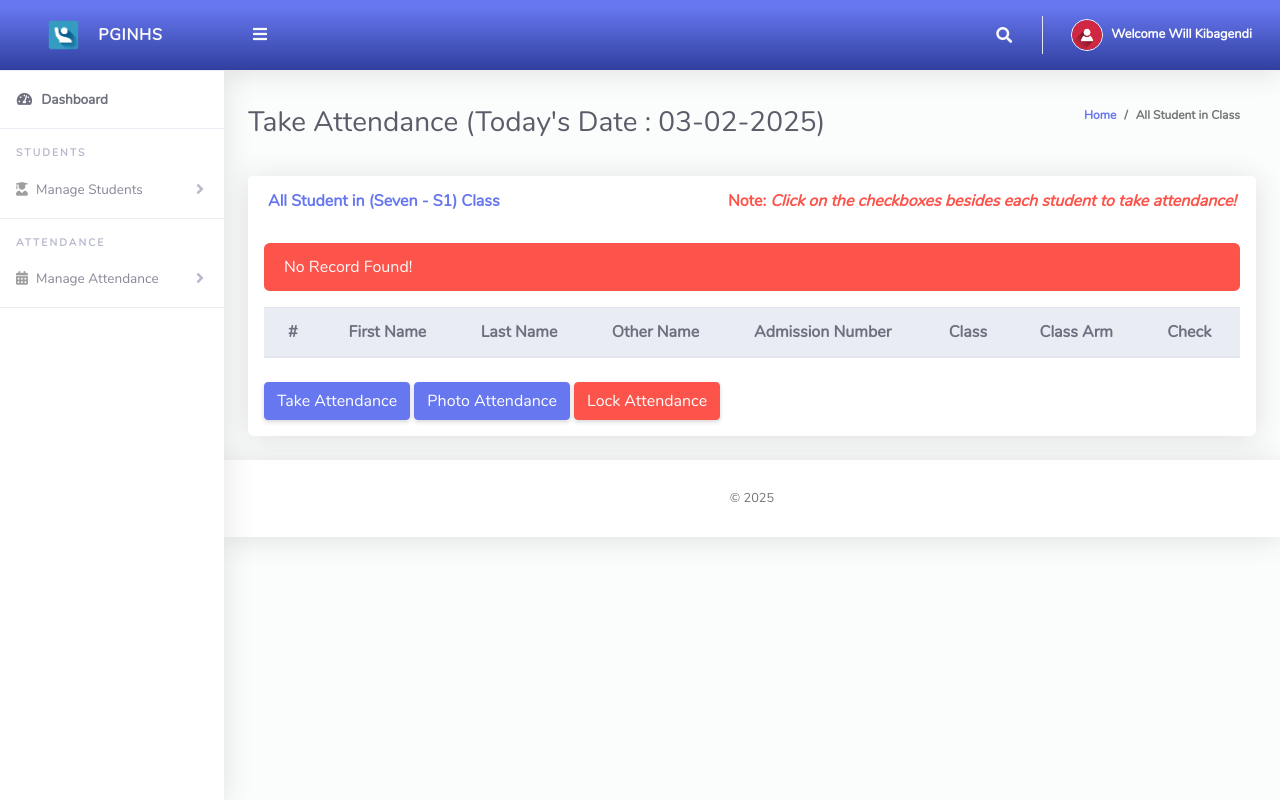
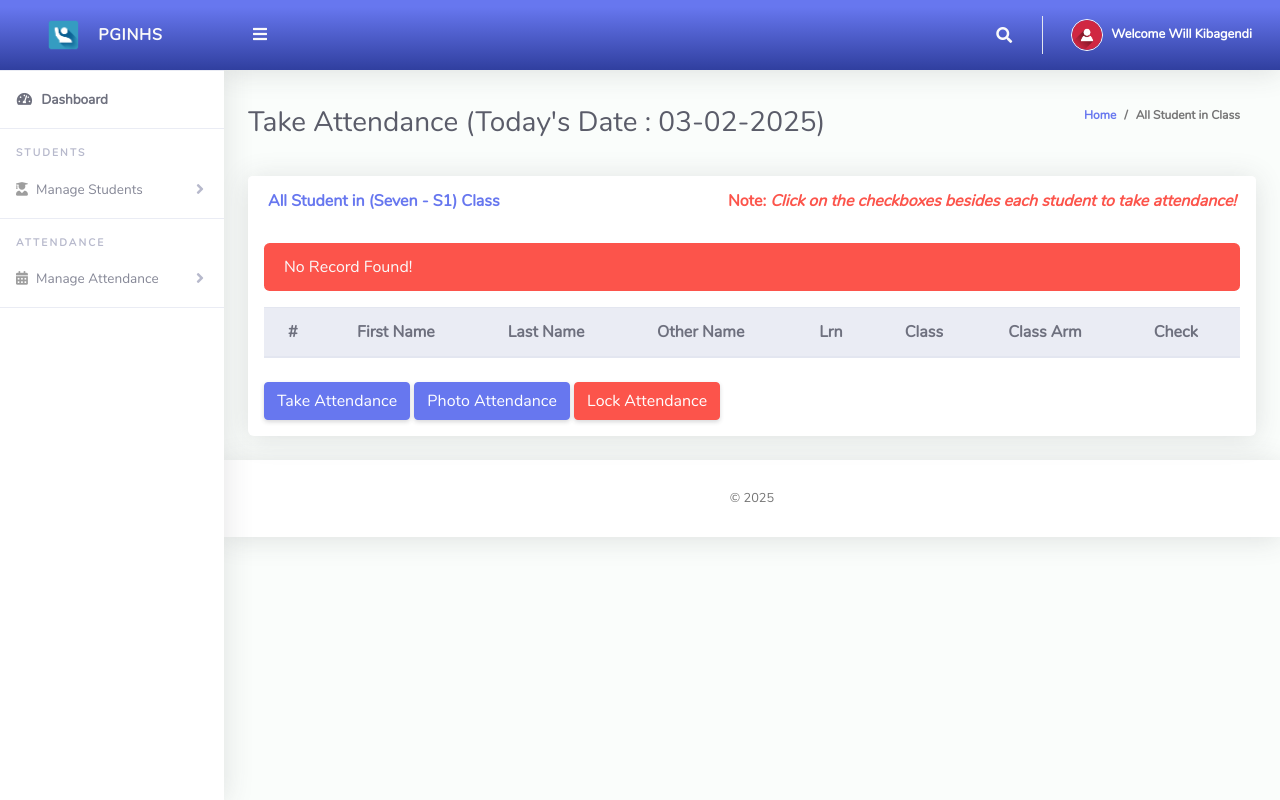
Before and after one commit to heji19/heji1, a PHP site: page /detect-face/ClassTeacher/takeAttendance.php in a window 1280 px wide. Run offline with PHP 8.4, Linux system fonts and the light colour scheme; the visitor is signed in with stand-in values (Sample User, id 1); data comes from the database, SQL or seed files in the repository; lists and menus that the app fills with data are empty.

Commit message:
fix lrn and attendance

```diff
--- a/ClassTeacher/downloadRecord.php
+++ b/ClassTeacher/downloadRecord.php
@@ -46,7 +46,7 @@ echo '
 <td>'.$firstName= $row['firstName'].'</td>
 <td>'.$lastName= $row['lastName'].'</td>
 <td>'.$otherName= $row['otherName'].'</td>
-<td>'.$admissionNumber= $row['Lrn'].'</td>
+<td>'.$Lrn= $row['Lrn'].'</td>
 <td>'.$className= $row['className'].'</td>
 <td>'.$classArmName=$row['classArmName'].'</td>
 <td>'.$status=$status.'</td>
--- a/ClassTeacher/recordAttendance.php
+++ b/ClassTeacher/recordAttendance.php
@@ -3,15 +3,15 @@ include '../Includes/dbcon.php';
 include '../Includes/session.php';
 
 if ($_SERVER["REQUEST_METHOD"] === "POST") {
-    $admissionNumber = $_POST['admissionNumber'];
+    $Lrn = $_POST['Lrn'];
     $dateTimeTaken = $_POST['dateTimeTaken'];
     $status = $_POST['status'];
 
     $classId = $_SESSION['classId'];
     $classArmId = $_SESSION['classArmId'];
 
-    $sql = "INSERT INTO tblattendance (admissionNo, classId, classArmId, dateTimeTaken, status)
-            VALUES ('$admissionNumber', '$classId', '$classArmId', '$dateTimeTaken', '$status')
+    $sql = "INSERT INTO tblattendance (Lrn, classId, classArmId, dateTimeTaken, status)
+            VALUES ('$Lrn', '$classId', '$classArmId', '$dateTimeTaken', '$status')
             ON DUPLICATE KEY UPDATE status='$status'";
 
     if (mysqli_query($conn, $sql)) {
--- a/ClassTeacher/takeAttendance.php
+++ b/ClassTeacher/takeAttendance.php
@@ -17,7 +17,7 @@ include '../Includes/session.php';
     $rs = $conn->query($query);
     $num = $rs->num_rows;
     $rrw = $rs->fetch_assoc();
-
+    $statusMsg = "";
 
     if(isset($_POST['save'])){
 
@@ -41,13 +41,12 @@ include '../Includes/session.php';
                             AND (status = '1' OR status = '3')");
 
       $count = mysqli_num_rows($qurty);
-
       $lateTime = "14:39:00"; // Define the threshold time for being late
 
       foreach ($check as $admissionNumber) {
           $status = (strtotime($timeTaken) > strtotime($lateTime)) ? 3 : 1;
 
-          $sql = "INSERT INTO tblattendance (admissionNo, classId, classArmId, dateTimeTaken, status)
+          $sql = "INSERT INTO tblattendance (Lrn, classId, classArmId, dateTimeTaken, status)
                   VALUES ('$admissionNumber', '$_SESSION[classId]', '$_SESSION[classArmId]', '$dateTimeTaken', '$status')
                   ON DUPLICATE KEY UPDATE status='$status'";
 
@@ -57,8 +56,7 @@ include '../Includes/session.php';
               echo "<div class='alert alert-danger' style='margin-right:700px;'>Error: " . mysqli_error($conn) . "</div>";
           }
       }
-
-      // echo "<div class='alert alert-success' style='margin-right:700px;'>Attendance Taken Successfully!</div>";
+      $statusMsg = "<div class='alert alert-success'  style='margin-right:700px;'>Attendance Taken Successfully!</div>";
 
   }
 
@@ -74,11 +72,11 @@ include '../Includes/session.php';
         die("Database connection error: " . mysqli_connect_error());
     }
 
-    $query = "SELECT admissionNumber FROM tblstudents
+    $query = "SELECT Lrn FROM tblstudents
               WHERE classId = '$classId'
               AND classArmId = '$classArmId'
-              AND admissionNumber NOT IN (
-                  SELECT admissionNo FROM tblattendance
+              AND Lrn NOT IN (
+                  SELECT Lrn FROM tblattendance
                   WHERE classId = '$classId'
                   AND classArmId = '$classArmId'
                   AND DATE(dateTimeTaken) = '$onlyDate'
@@ -91,10 +89,10 @@ include '../Includes/session.php';
         die("<div class='alert alert-danger'>Error fetching students: " . mysqli_error($conn) . "</div>");
     }
     while ($row = mysqli_fetch_assoc($result)) {
-        $admissionNumber = $row['admissionNumber'];
+        $Lrn = $row['Lrn'];
 
-        $sql = "INSERT INTO tblattendance (admissionNo, classId, classArmId, dateTimeTaken, status)
-                VALUES ('$admissionNumber', '$classId', '$classArmId', '$dateTaken', '2')";
+        $sql = "INSERT INTO tblattendance (Lrn, classId, classArmId, dateTimeTaken, status)
+                VALUES ('$Lrn', '$classId', '$classArmId', '$dateTaken', '2')";
 
         $insertQuery = mysqli_query($conn, $sql);
 
@@ -106,32 +104,6 @@ include '../Includes/session.php';
     echo "<div class='alert alert-success'>Absent students recorded successfully!</div>";
 
 }
-
-
-
-//check if the attendance has not been taken i.e if no record has a status of 1
-  $dateTaken = date("Y-m-d h:i A"); // Format: 2025-03-02 08:00 AM
-  $qurty=mysqli_query($conn,"select * from tblattendance  where classId = '$_SESSION[classId]' and classArmId = '$_SESSION[classArmId]' and dateTimeTaken='$dateTaken' and status = '1'");
-  $count = mysqli_num_rows($qurty);
-  $statusMsg = "<div></div>";
-  for($i = 0; $i < $count; $i++)
-  {
-          // $Lrn[$i]; //admission Number
-          if(isset($check[$i])) //the checked checkboxes
-          {
-            $qquery=mysqli_query($conn, "UPDATE tblattendance SET status='1' WHERE admissionNo='$check[$i]'");
-
-
-                if ($qquery) {
-                    $statusMsg = "<div class='alert alert-success'  style='margin-right:700px;'>Attendance Taken Successfully!</div>";
-                }
-                else
-                {
-                    $statusMsg = "<div class='alert alert-danger' style='margin-right:700px;'>An error Occurred!</div>";
-                }
-
-          }
-    }
 
 ?>
 
@@ -202,7 +174,7 @@ include '../Includes/session.php';
     console.log("Response from FastAPI:", response);
 
     if (response.status === "success") {
-        const admissionNumber = response.student_id;
+        const Lrn = response.student_id;
 
         // Get current time
         const now = new Date();
@@ -220,13 +192,13 @@ include '../Includes/session.php';
             headers: {
                 "Content-Type": "application/x-www-form-urlencoded",
             },
-            body: `admissionNumber=${admissionNumber}&dateTimeTaken=${dateTimeTaken}&status=${status}`
+            body: `Lrn=${Lrn}&dateTimeTaken=${dateTimeTaken}&status=${status}`
         })
         .then(response => response.text())
         .then(data => {
             console.log("Server Response:", data);
-            showNotification("Attendance Recorded", `Student ID: ${admissionNumber} - Status: ${status == 1 ? "Present" : "Late"}`, "success");
-            document.getElementById("statusMsg").innerHTML = `<div class='alert alert-success'>Attendance recorded successfully for Student ${admissionNumber}!</div>`;
+            showNotification("Attendance Recorded", `Student ID: ${Lrn} - Status: ${status == 1 ? "Present" : "Late"}`, "success");
+            document.getElementById("statusMsg").innerHTML = `<div class='alert alert-success'>Attendance recorded successfully for Student ${Lrn}!</div>`;
         })
           .catch(error => {
               console.error("Error updating attendance:", error);
@@ -286,9 +258,9 @@ include '../Includes/session.php';
                     dateTaken: "<?php echo date('Y-m-d'); ?>",
                 };
 
-                formData.getAll("check[]").forEach(admissionNumber => {
+                formData.getAll("check[]").forEach(Lrn => {
                     attendanceData.students.push({
-                        admissionNumber: admissionNumber,
+                        Lrn: Lrn,
                         status: 1,
                     });
                 });
@@ -345,7 +317,7 @@ include '../Includes/session.php';
                         <th>First Name</th>
                         <th>Last Name</th>
                         <th>Other Name</th>
-                        <th>Admission Number</th>
+                        <th>Lrn</th>
                         <th>Class</th>
                         <th>Class Arm</th>
                         <th>Check</th>
@@ -356,18 +328,18 @@ include '../Includes/session.php';
 
                   <?php
                       $dateTaken = date("Y-m-d"); // Format: 2025-03-02 (Only Date)
-                      $query = "SELECT tblstudents.Id, tblstudents.admissionNumber, tblclass.className,
+                      $query = "SELECT tblstudents.Id, tblstudents.Lrn, tblclass.className,
                                        tblclass.Id AS classId, tblclassarms.classArmName,
                                        tblclassarms.Id AS classArmId, tblstudents.firstName,
                                        tblstudents.lastName, tblstudents.otherName, tblstudents.dateCreated
                                 FROM tblstudents
                                 INNER JOIN tblclass ON tblclass.Id = tblstudents.classId
                                 INNER JOIN tblclassarms ON tblclassarms.Id = tblstudents.classArmId
-                                LEFT JOIN tblattendance ON tblattendance.admissionNo = tblstudents.admissionNumber
+                                LEFT JOIN tblattendance ON tblattendance.Lrn = tblstudents.Lrn
                                                          AND DATE(tblattendance.dateTimeTaken) = '$dateTaken'
                                 WHERE tblstudents.classId = '$_SESSION[classId]'
                                 AND tblstudents.classArmId = '$_SESSION[classArmId]'
-                                AND tblattendance.admissionNo IS NULL";
+                                AND tblattendance.Lrn IS NULL";
 
                       $rs = $conn->query($query);
                       $num = $rs->num_rows;
@@ -384,12 +356,12 @@ include '../Includes/session.php';
                                 <td>".$rows['firstName']."</td>
                                 <td>".$rows['lastName']."</td>
                                 <td>".$rows['otherName']."</td>
-                                <td>".$rows['admissionNumber']."</td>
+                                <td>".$rows['Lrn']."</td>
                                 <td>".$rows['className']."</td>
                                 <td>".$rows['classArmName']."</td>
-                                <td><input name='check[]' type='checkbox' value=".$rows['admissionNumber']." class='form-control'></td>
+                                <td><input name='check[]' type='checkbox' value=".$rows['Lrn']." class='form-control'></td>
                               </tr>";
-                              echo "<input name='admissionNumber[]' value=".$rows['admissionNumber']." type='hidden' class='form-control'>";
+                              echo "<input name='Lrn[]' value=".$rows['Lrn']." type='hidden' class='form-control'>";
                           }
                       }
                       else
--- a/ClassTeacher/viewAttendance.php
+++ b/ClassTeacher/viewAttendance.php
@@ -107,7 +107,7 @@ include '../Includes/session.php';
                                 FROM tblattendance
                                 INNER JOIN tblclass ON tblclass.Id = tblattendance.classId
                                 INNER JOIN tblclassarms ON tblclassarms.Id = tblattendance.classArmId
-                                INNER JOIN tblstudents ON tblstudents.admissionNumber = tblattendance.admissionNo
+                                INNER JOIN tblstudents ON tblstudents.Lrn = tblattendance.Lrn
                                 WHERE DATE(tblattendance.dateTimeTaken) = '$dateTaken'
                                 AND tblattendance.classId = '$_SESSION[classId]'
                                 AND tblattendance.classArmId = '$_SESSION[classArmId]'";
--- a/ClassTeacher/viewStudents.php
+++ b/ClassTeacher/viewStudents.php
@@ -109,7 +109,7 @@ $query = "SELECT tblclass.className,tblclassarms.classArmName
 
                   <?php
                       $query = "SELECT tblstudents.Id,tblclass.className,tblclassarms.classArmName,tblclassarms.Id AS classArmId,tblstudents.firstName,
-                      tblstudents.lastName,tblstudents.otherName,tblstudents.admissionNumber,tblstudents.dateCreated
+                      tblstudents.lastName,tblstudents.otherName,tblstudents.Lrn,tblstudents.dateCreated
                       FROM tblstudents
                       INNER JOIN tblclass ON tblclass.Id = tblstudents.classId
                       INNER JOIN tblclassarms ON tblclassarms.Id = tblstudents.classArmId
@@ -129,7 +129,7 @@ $query = "SELECT tblclass.className,tblclassarms.classArmName
                                 <td>".$rows['firstName']."</td>
                                 <td>".$rows['lastName']."</td>
                                 <td>".$rows['otherName']."</td>
-                                <td>".$rows['admissionNumber']."</td>
+                                <td>".$rows['Lrn']."</td>
                                 <td>".$rows['className']."</td>
                                 <td>".$rows['classArmName']."</td>
                               </tr>";
```
Also changed, not shown: Admin/createStudents.php (+11 -11 lines), ClassTeacher/viewStudentAttendance.php (+17 -15 lines), DATABASE FILE/attendancemsystem.sql (+4 -4 lines).
